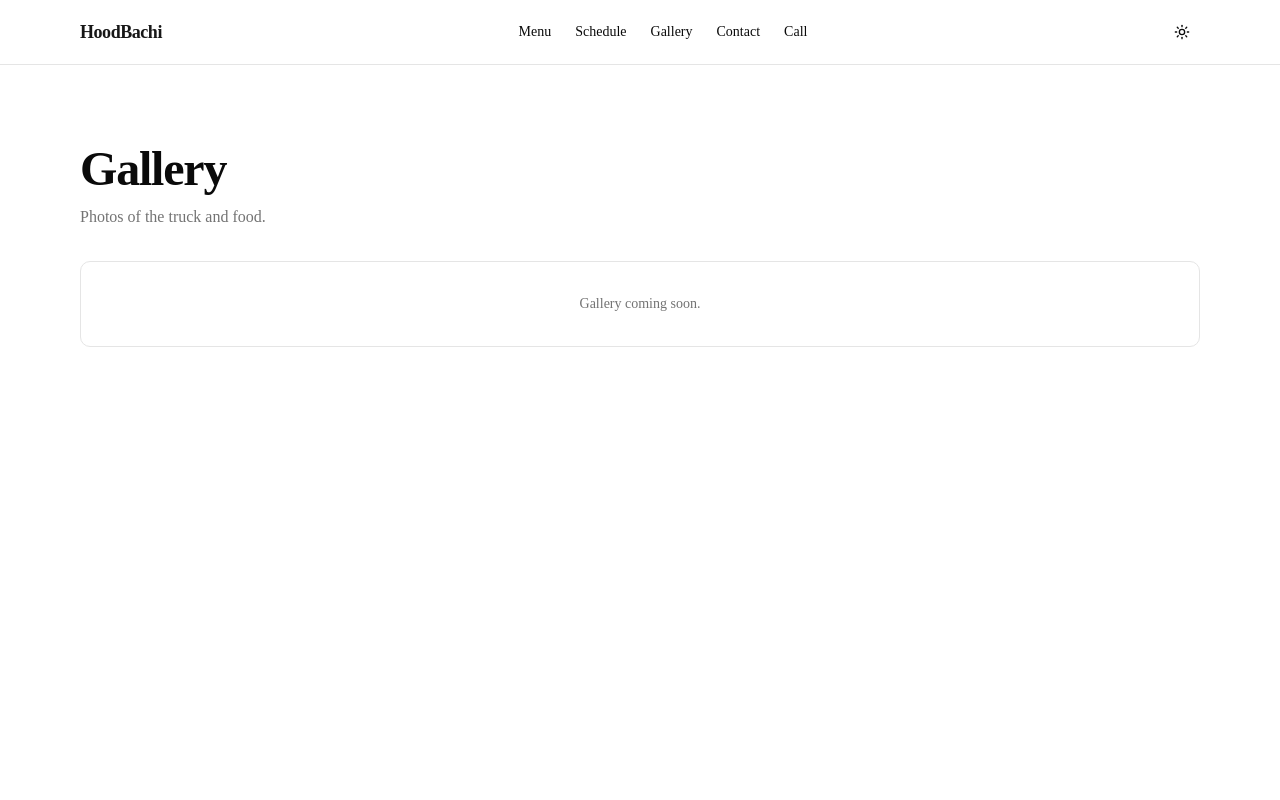
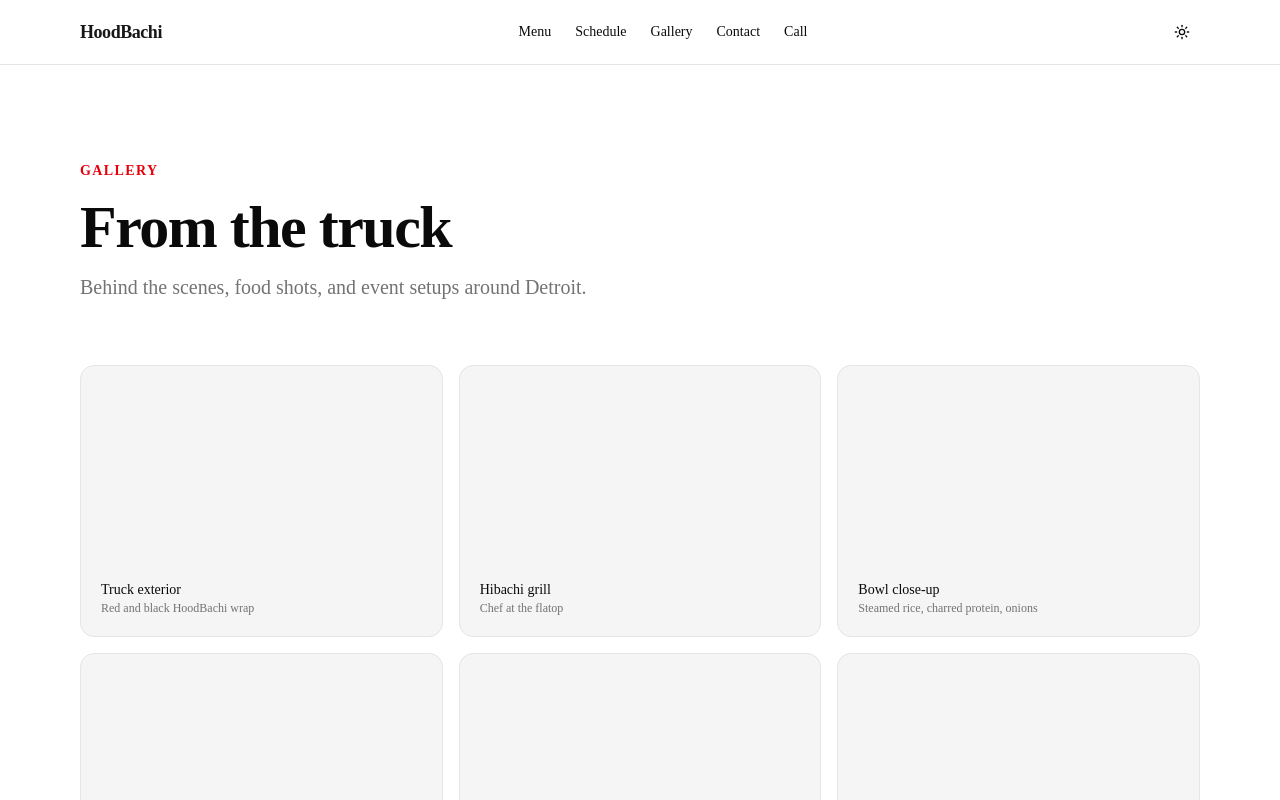
Before and after one commit to favurr/hoodbachi-app, a Next.js app: page /gallery in a window 1280 px wide. Shown: the top 800 px of the page. Built offline with nearby package versions, Linux system fonts and the light colour scheme.

Commit message:
High-end gallery page with scroll animation

```diff
--- a/app/gallery/page.tsx
+++ b/app/gallery/page.tsx
@@ -1,11 +1,71 @@
+"use client";
+
+import { useEffect, useRef } from "react";
+import gsap from "gsap";
+import { ScrollTrigger } from "gsap/ScrollTrigger";
+
+gsap.registerPlugin(ScrollTrigger);
+
+const GALLERY = [
+  { id: 1, title: "Truck exterior", hint: "Red and black HoodBachi wrap" },
+  { id: 2, title: "Hibachi grill", hint: "Chef at the flatop" },
+  { id: 3, title: "Bowl close-up", hint: "Steamed rice, charred protein, onions" },
+  { id: 4, title: "Serving line", hint: "Packaging and labels" },
+  { id: 5, title: "Event setup", hint: "Catering pop-up" },
+  { id: 6, title: "Team", hint: "Truck crew prep" },
+];
+
 export default function GalleryPage() {
+  const sectionRef = useRef<HTMLElement>(null);
+  const itemsRef = useRef<HTMLDivElement>(null);
+
+  useEffect(() => {
+    const ctx = gsap.context(() => {
+      gsap.fromTo(
+        itemsRef.current?.children || [],
+        { opacity: 0, y: 50 },
+        {
+          opacity: 1,
+          y: 0,
+          duration: 0.9,
+          stagger: 0.08,
+          ease: "power3.out",
+          scrollTrigger: {
+            trigger: sectionRef.current,
+            start: "top 78%",
+          },
+        }
+      );
+    }, sectionRef);
+
+    return () => ctx.revert();
+  }, []);
+
   return (
-    <section className="flex flex-1 flex-col bg-background">
-      <div className="mx-auto max-w-6xl px-4 py-20 w-full">
-        <h1 className="text-3xl font-bold tracking-tight text-foreground md:text-5xl">Gallery</h1>
-        <p className="mt-3 text-muted-foreground">Photos of the truck and food.</p>
-        <div className="mt-8 rounded-lg border border-border p-8 text-center text-sm text-muted-foreground">
-          Gallery coming soon.
+    <section ref={sectionRef} className="flex flex-1 flex-col bg-background">
+      <div className="mx-auto max-w-6xl px-4 py-24 w-full">
+        <div className="max-w-3xl">
+          <p className="text-sm font-semibold uppercase tracking-widest text-red-600">
+            Gallery
+          </p>
+          <h1 className="mt-4 text-4xl font-bold tracking-tight text-foreground md:text-6xl">
+            From the truck
+          </h1>
+          <p className="mt-4 text-lg text-muted-foreground md:text-xl">
+            Behind the scenes, food shots, and event setups around Detroit.
+          </p>
+        </div>
+
+        <div ref={itemsRef} className="mt-16 grid gap-4 md:grid-cols-3">
+          {GALLERY.map((item) => (
+            <div
+              key={item.id}
+              className="flex aspect-[4/3] flex-col justify-end rounded-xl border border-border bg-muted p-5"
+            >
+              <p className="text-sm font-medium text-foreground">{item.title}</p>
+              <p className="text-xs text-muted-foreground">{item.hint}</p>
+            </div>
+          ))}
         </div>
       </div>
     </section>
```
